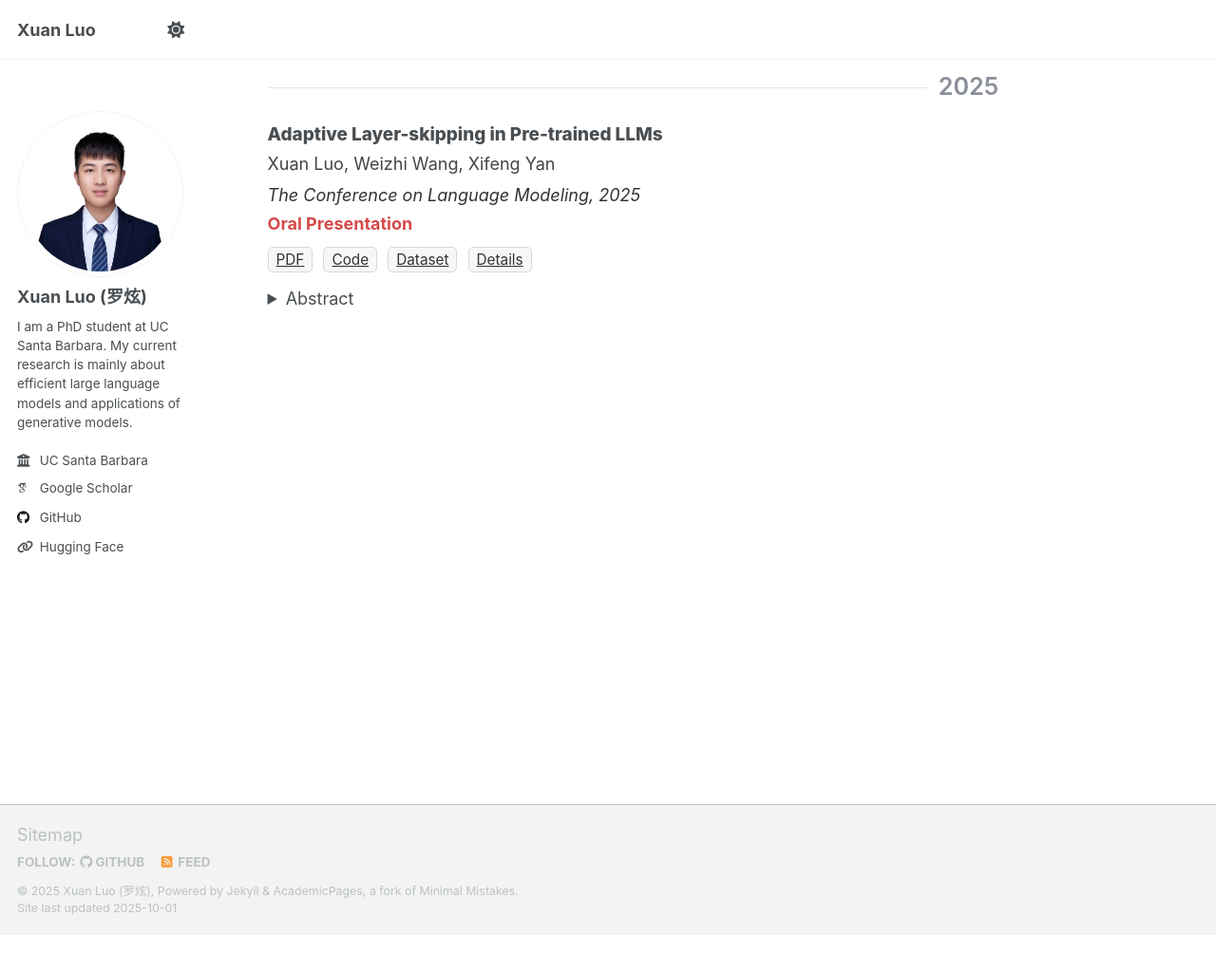
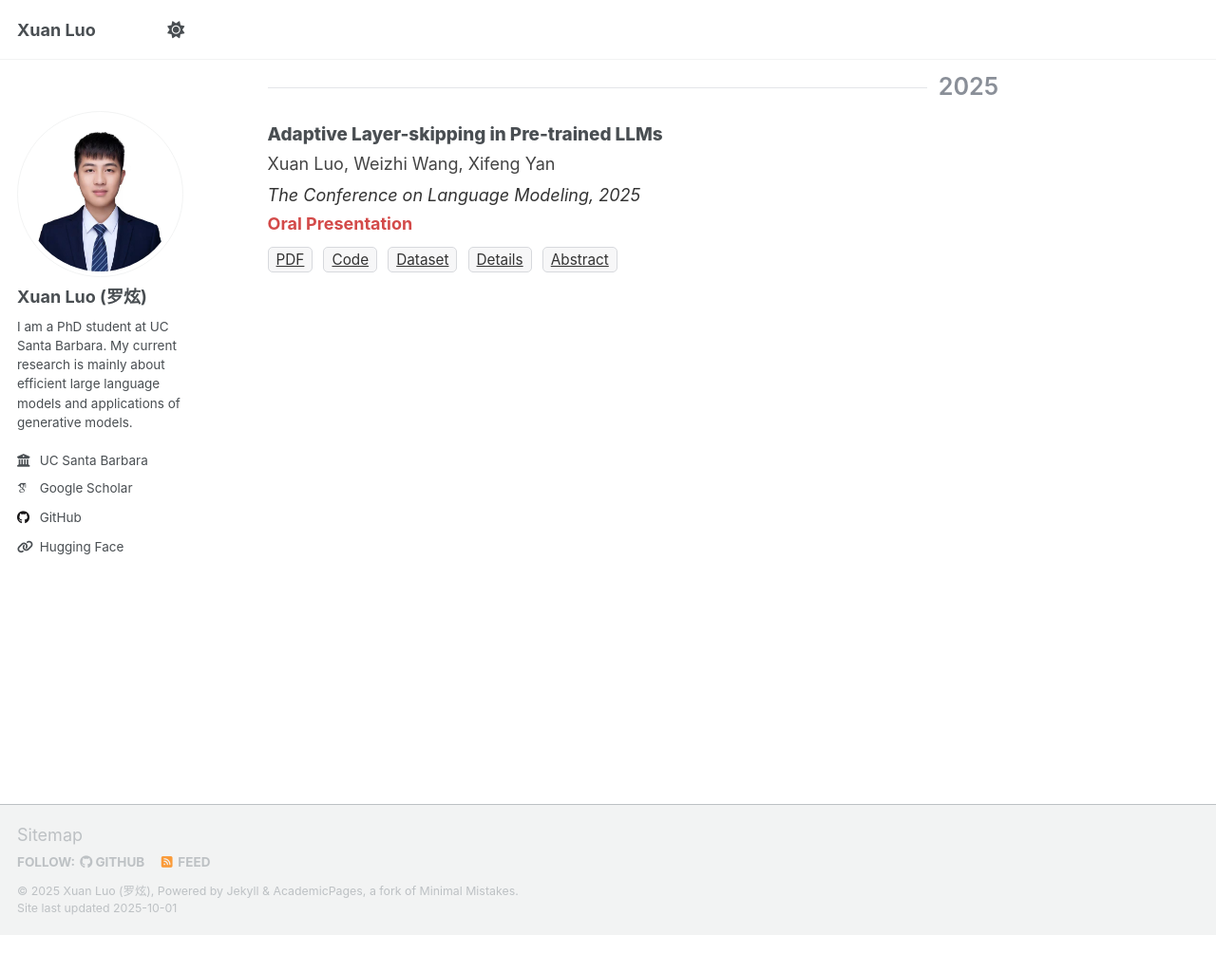
Before and after one commit to luoxuan-cs/luoxuan-cs.github.io, a Jekyll site: the page built from _pages/about.md, in a window 1280 px wide and 1400 px high, scrolled down 415 px. Shown: the top 1024 px of the window at 95% size. Built offline with Jekyll 4.4.1, drawn with Linux system fonts in a browser that asks for light colours; some web fonts are replaced; a script that is not in the unit is left out.

Commit message:
Update website content

```diff
--- a/_pages/about.md
+++ b/_pages/about.md
@@ -26,9 +26,12 @@ I am a PhD student at UC Santa Barbara. My current research is mainly about effi
       <a class="btn-tag" href="https://huggingface.co/xuan-luo/FlexiDepth-Llama-3-8B-Instruct">Code</a>
       <a class="btn-tag" href="https://huggingface.co/datasets/xuan-luo/FlexiPatterns-Llama-3-8B-Instruct">Dataset</a>
       <a class="btn-tag" href="/publication/2025-flexidepth">Details</a>
+      <span class="tooltip">
+        <a class="btn-tag" href="#" onclick="return false;">Abstract</a>
+        <div class="tooltip-content">
+          Various layer-skipping methods have been proposed to accelerate token generation in large language models (LLMs). However, they have overlooked a fundamental question: How do computational demands vary across the generation of different tokens? In this work, we introduce FlexiDepth, a method that dynamically adjusts the number of Transformer layers used in text generation. By incorporating a plug-in router and adapter, FlexiDepth enables adaptive layer-skipping in LLMs without modifying their original parameters. Introducing FlexiDepth to Llama-3-8B model achieves layer skipping of 8 layers out of 32, and meanwhile maintains the full 100% benchmark performance. Experimental results with FlexiDepth demonstrate that computational demands in LLMs significantly vary based on token type. Specifically, generating repetitive tokens or fixed phrases requires fewer layers, whereas producing tokens involving computation or high uncertainty requires more layers. Interestingly, this adaptive allocation pattern aligns with human intuition. To advance research in this area, we open sourced FlexiDepth and a dataset documenting FlexiDepth's layer allocation patterns for future exploration.
+        </div>
+      </span>
     </div>
-    <details style="margin-top: 8px;"><summary>Abstract</summary>
-      Various layer-skipping methods have been proposed to accelerate token generation in large language models (LLMs). However, they have overlooked a fundamental question: How do computational demands vary across the generation of different tokens? In this work, we introduce FlexiDepth, a method that dynamically adjusts the number of Transformer layers used in text generation. By incorporating a plug-in router and adapter, FlexiDepth enables adaptive layer-skipping in LLMs without modifying their original parameters. Introducing FlexiDepth to Llama-3-8B model achieves layer skipping of 8 layers out of 32, and meanwhile maintains the full 100% benchmark performance. Experimental results with FlexiDepth demonstrate that computational demands in LLMs significantly vary based on token type. Specifically, generating repetitive tokens or fixed phrases requires fewer layers, whereas producing tokens involving computation or high uncertainty requires more layers. Interestingly, this adaptive allocation pattern aligns with human intuition. To advance research in this area, we open sourced FlexiDepth and a dataset documenting FlexiDepth's layer allocation patterns for future exploration.
-    </details>
   </div>
 </div>
--- a/_sass/layout/_custom.scss
+++ b/_sass/layout/_custom.scss
@@ -19,7 +19,37 @@
 }
 
 .pub-item {
+  position: relative;
   margin-bottom: 1.5rem;
+}
+
+.tooltip {
+  position: relative;
+  display: inline-block;
+}
+.tooltip .tooltip-content {
+  visibility: hidden;
+  opacity: 0;
+  transition: opacity 0.15s ease;
+  position: absolute;
+  left: 0;
+  top: calc(100% + 6px);
+  z-index: 20;
+  max-width: 720px;
+  background: #ffffff;
+  color: #222;
+  border: 1px solid #d7d9dd;
+  border-radius: 8px;
+  padding: 10px 12px;
+  box-shadow: 0 6px 16px rgba(0,0,0,0.08);
+}
+.tooltip:hover .tooltip-content {
+  visibility: visible;
+  opacity: 1;
+}
+.tooltip:focus-within .tooltip-content {
+  visibility: visible;
+  opacity: 1;
 }
 
 .pub-title {
```
